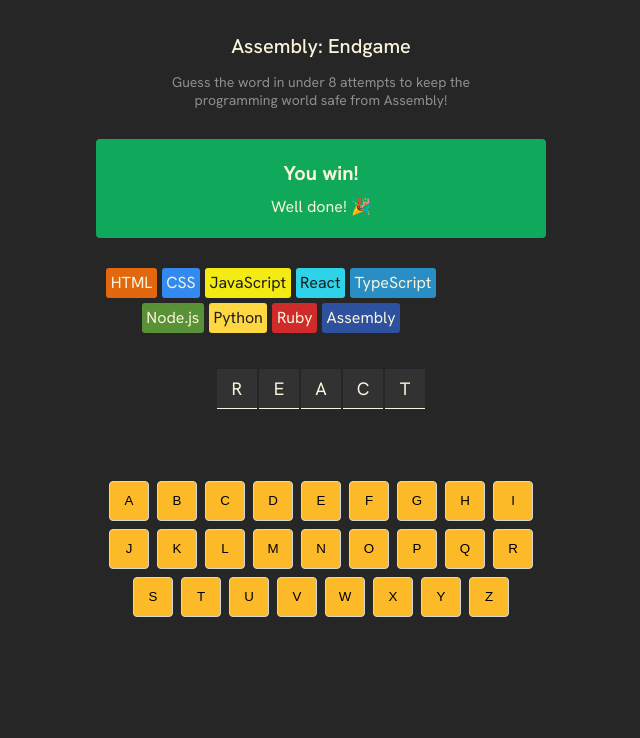
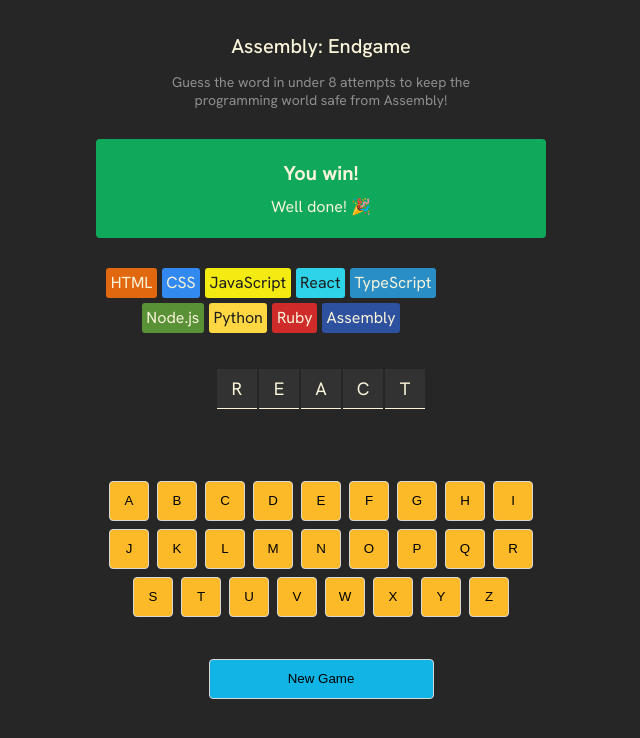
Before and after one commit to GustavoCapis/assembly-endgame, a React (Vite) app: page / in a window 1280 px wide. Shown: the top 738 px of the page, without its empty margins (319-959 px from the left). Built offline with nearby package versions, Linux system fonts and the light colour scheme.

Commit message:
feat: Add new game button.

```diff
--- a/src/App.jsx
+++ b/src/App.jsx
@@ -21,6 +21,7 @@
       <Languages />
       <section className="word">{wordElements}</section>
       <Keyboard/>
+      <button className="new-game">New Game</button>
     </main>
   );
 }
--- a/src/index.css
+++ b/src/index.css
@@ -81,7 +81,7 @@
   justify-content: center;
   align-items: center;
   font-size: 1.125rem;
-  border-bottom: 1px solid #F9F4DA;
+  border-bottom: 1px solid #f9f4da;
 }
 
 .keyboard {
@@ -100,10 +100,23 @@
   align-items: center;
   width: 40px;
   height: 40px;
-  background-color: #FCBA29;
-  border: 1px solid #D7D7D7;
+  background-color: #fcba29;
+  border: 1px solid #d7d7d7;
   border-radius: 4px;
   gap: 6px;
   padding: 6px;
   cursor: pointer;
 }
+
+.new-game {
+  background-color: #11b5e5;
+  border: 1px solid #d7d7d7;
+  border-radius: 4px;
+  width: 225px;
+  height: 40px;
+  padding: 6px 12px;
+  display: block;
+  margin-inline: auto;
+  margin-top: 26px;
+  cursor: pointer;
+}
```
